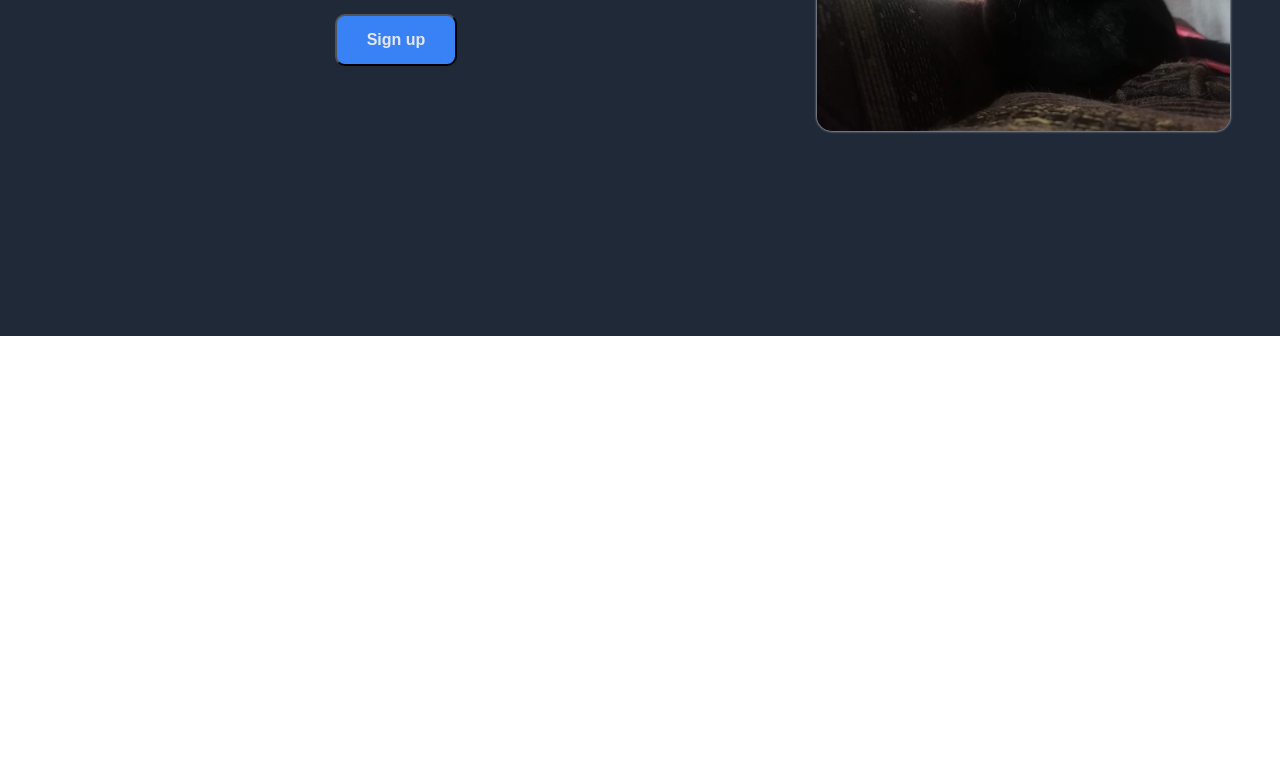
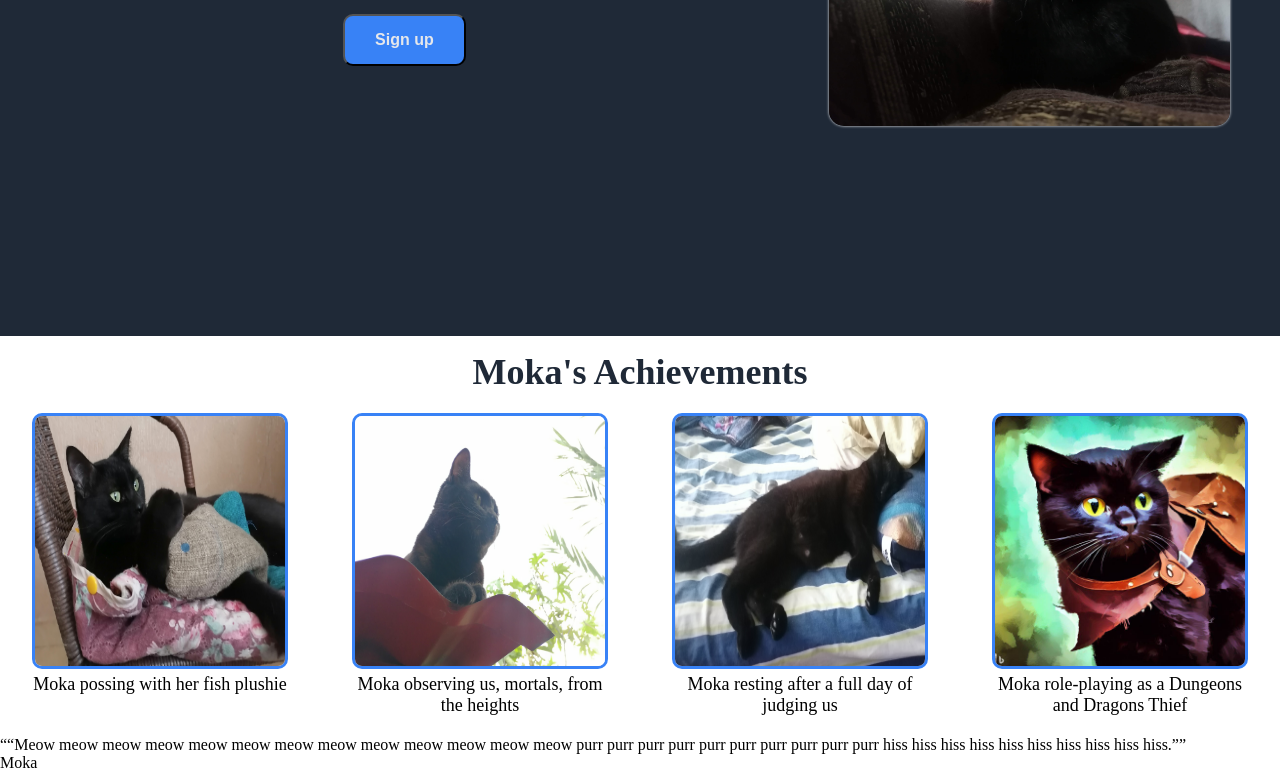
Before and after one commit to AyrtonTV/odin_landingpage_V2, a plain HTML site: page index.html in a window 1280 px wide. Shown: the part 464-1236 px from the top of the page. Before the commit the page ends 800 px from the top, so only its background shows below. Drawn offline with Linux system fonts and the light colour scheme.

Commit message:
Terminado sección achievements

```diff
--- a/index.html
+++ b/index.html
@@ -11,7 +11,7 @@
             <nav>
                 <a href="https://github.com/AyrtonTV"><img src="img/hero.jpeg" alt="Samura Flamenco" class="logo" /></a>
                 <div class="links">
-                    <a href="#">Link1</a>
+                    <a href="#middle-top">Achievements</a>
                     <a href="#">Link2</a>
                     <a href="#">Link3</a>
                 </div>
@@ -26,6 +26,25 @@
                 </div>
                 <img src="img/moka0.jpg" alt="Un dibujo de Moka, una gatita negra" class="moka">
             </div>
+            <div id="middle-top">
+                <h1 class="title2">Moka's Achievements</h1>
+                <div class="galeria">
+                    <img src="img/moka1.jpg" alt="Moka possing with her fish plushie">
+                    <img src="img/moka2.jpg" alt="Moka observing us, mortals, from the heights">
+                    <img src="img/moka3.jpg" alt="Moka resting after a full day of judging us">
+                    <img src="img/moka.jpeg" alt="Moka role-playing as a Dungeons and Dragons Thief">
+                </div>
+                <div class="pies">
+                    <p>Moka possing with her fish plushie</p>
+                    <p>Moka observing us, mortals, from the heights</p>
+                    <p>Moka resting after a full day of judging us</p>
+                    <p>Moka role-playing as a Dungeons and Dragons Thief</p>
+                </div>
+            </div>
+            <div class="quote">
+                <q class="frase">“Meow meow meow meow meow meow meow meow meow meow meow meow meow purr purr purr purr purr purr purr purr purr purr hiss hiss hiss hiss hiss hiss hiss hiss hiss hiss.”</q>
+                <p class="autor">Moka</p>
+            </div>
         </main>
     </body>
 </html>
--- a/style.css
+++ b/style.css
@@ -47,7 +47,7 @@ nav{
     background-color: #1f2937;
     height: 90vh;
     padding: 50px;
-    gap: 75px;
+    gap: 70px;
 }
 
 .top-left{
@@ -70,14 +70,14 @@ nav{
 }
 
 .moka{
-    width: 35%;
+    width: 34%;
     border-radius: 15px;
     box-shadow: 0 0 3px white;
 }
 
 .signup{
     padding: 15px 30px;
-    margin: 15px;
+    margin: 12px;
     border-radius: 10px;
     background-color: #3882f6;
     color: #e5e7eb;
@@ -92,3 +92,44 @@ nav{
     color: #1f2937;
     transform: translateY(-8px);
 }
+
+/* Middle-Top */
+#middle-top{
+    display: flex;
+    flex-direction: column;
+    height: 50vh;
+}
+
+.title2{
+    text-align: center;
+    margin: 15px;
+    font-size: 36px;
+    font-weight: bolder;
+    color: #1f2937;
+}
+
+.galeria{
+    display: flex;
+    flex: 1;
+    justify-content: space-around;
+    margin: 5px 0 5px;
+}
+
+.galeria img{
+    width: 20%;
+    border-radius: 10px;
+    border: 3px solid #3882f6;
+}
+
+.pies{
+    display: flex;
+    flex: 1;
+    justify-content: space-around;
+}
+
+.pies p{
+    width: 20%;
+    text-align: center;
+    margin-bottom: 30px;
+    font-size: 18px;
+}
```
